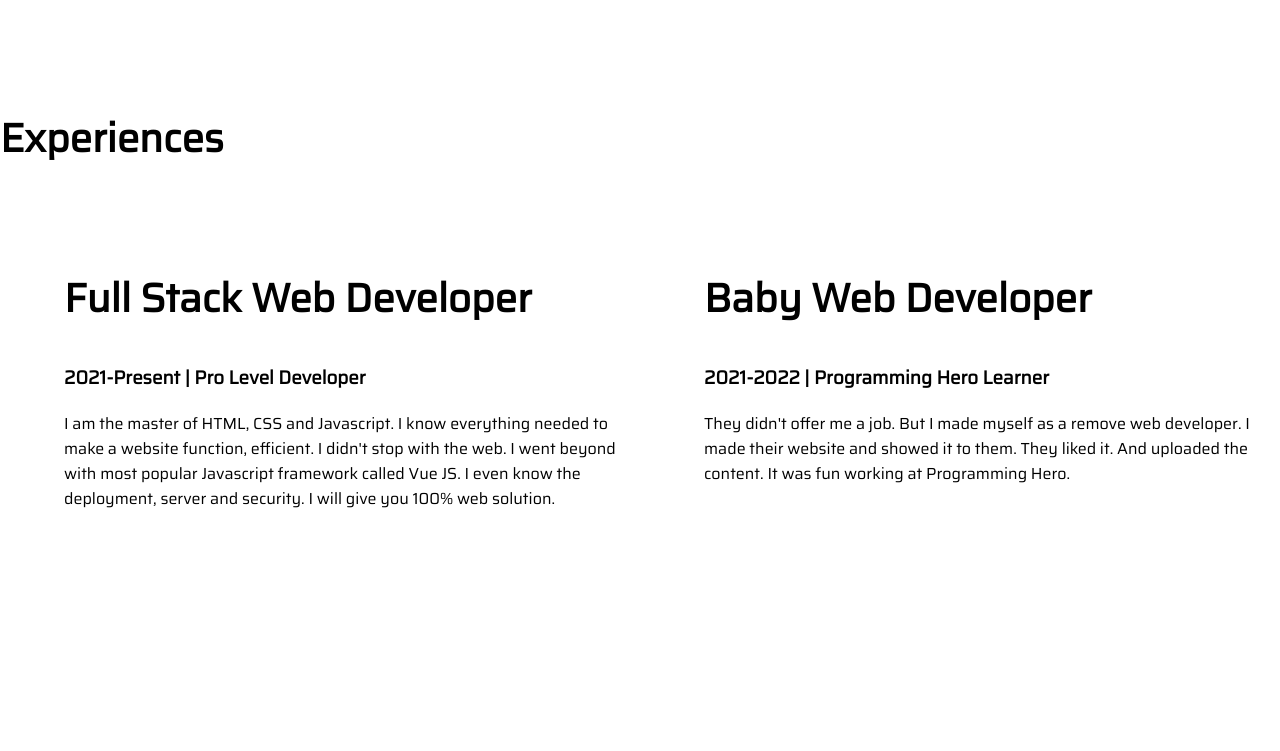
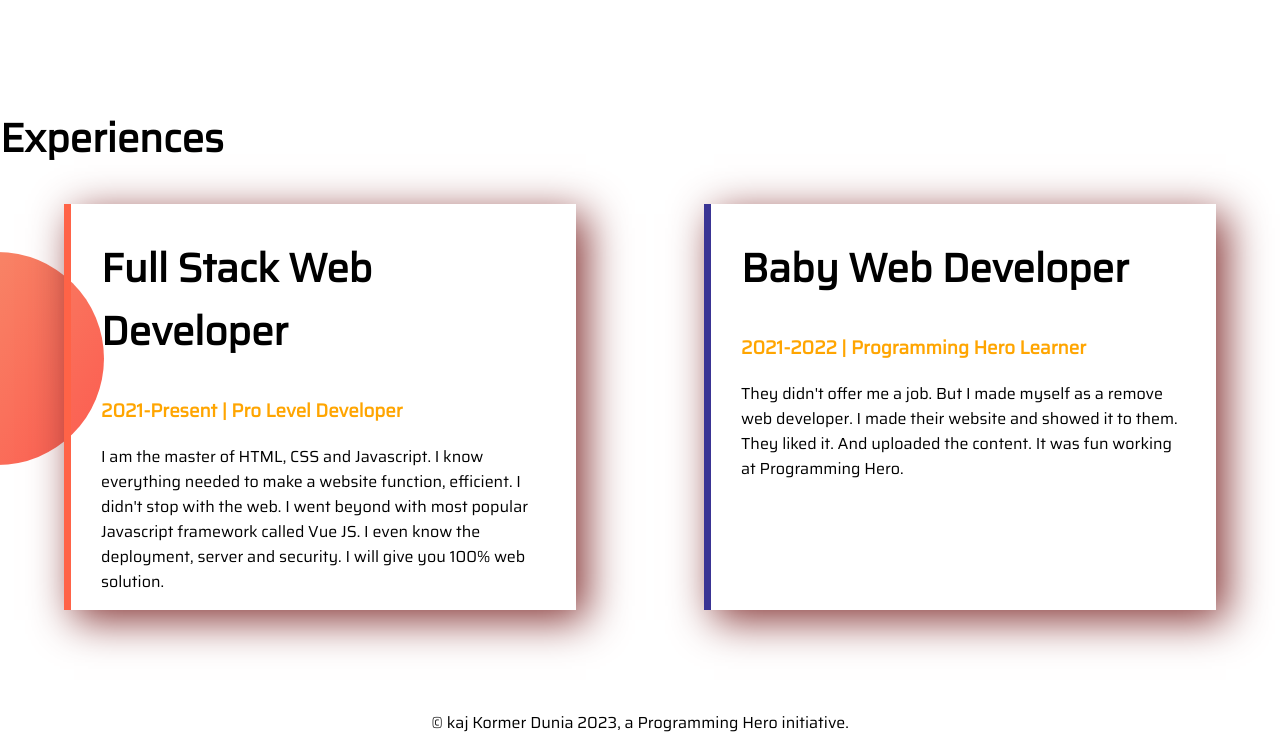
Before and after one commit to imadnanhassan/developer-portfolio, a plain HTML site: page index.html in a window 1280 px wide. Shown: the part 1196-1947 px from the top of the page. Before the commit the page ends 1823 px from the top, so only its background shows below. Drawn offline with Linux system fonts and the light colour scheme.

Commit message:
motamuti-website

```diff
--- a/index.html
+++ b/index.html
@@ -47,23 +47,26 @@
     <section class="experience-area">
         <h1>Experiences</h1>
         <div class="flexible-container">
-            <div class="banner-width">
+            <div id="full-stack" class="experience-item">
                 <h1>Full Stack Web Developer</h1>
-                <h3>2021-Present | Pro Level Developer</h3>
+                <h3 class="header-color">2021-Present | Pro Level Developer</h3>
                 <p>I am the master of HTML, CSS and Javascript. I know everything needed to make a website function,
                     efficient. I didn't stop with the web. I went beyond with most popular Javascript framework called
                     Vue
                     JS. I even know the deployment, server and security. I will give you 100% web solution.</p>
             </div>
-            <div class="banner-width">
+            <div id="web-developer" class="experience-item">
                 <h1>Baby Web Developer</h1>
-                <h3>2021-2022 | Programming Hero Learner</h3>
+                <h3 class="header-color">2021-2022 | Programming Hero Learner</h3>
                 <p>They didn't offer me a job. But I made myself as a remove web developer. I made their website and
                     showed
                     it to them. They liked it. And uploaded the content. It was fun working at Programming Hero.</p>
             </div>
         </div>
     </section>
+    <footer>
+        <p>© kaj Kormer Dunia 2023, a Programming Hero initiative.</p>
+    </footer>
 </body>
 
 </html>
--- a/style.css
+++ b/style.css
@@ -60,3 +60,34 @@ h1 {
     background-position: right;
 
 }
+
+.experience-area {
+    background-image: url(images/exp-bg.png);
+    background-repeat: no-repeat;
+    background-position: left;
+}
+
+.experience-item {
+    width: 40%;
+    margin-left: 5%;
+    margin-right: 5%;
+    padding: 0 30px;
+    box-shadow: 10px 10px 40px rgb(133, 51, 51);
+}
+
+#web-developer {
+    border-left: 7px solid rgb(58, 52, 148);
+    border-image: linear-gradient (blue cyan);
+    border-image-slice: 1;
+
+}
+
+#full-stack {
+    border-left: 7px solid tomato;
+    border-image: linear-gradient (red orange);
+    border-image-slice: 1%;
+}
+
+footer p {
+    text-align: center;
+}
```
